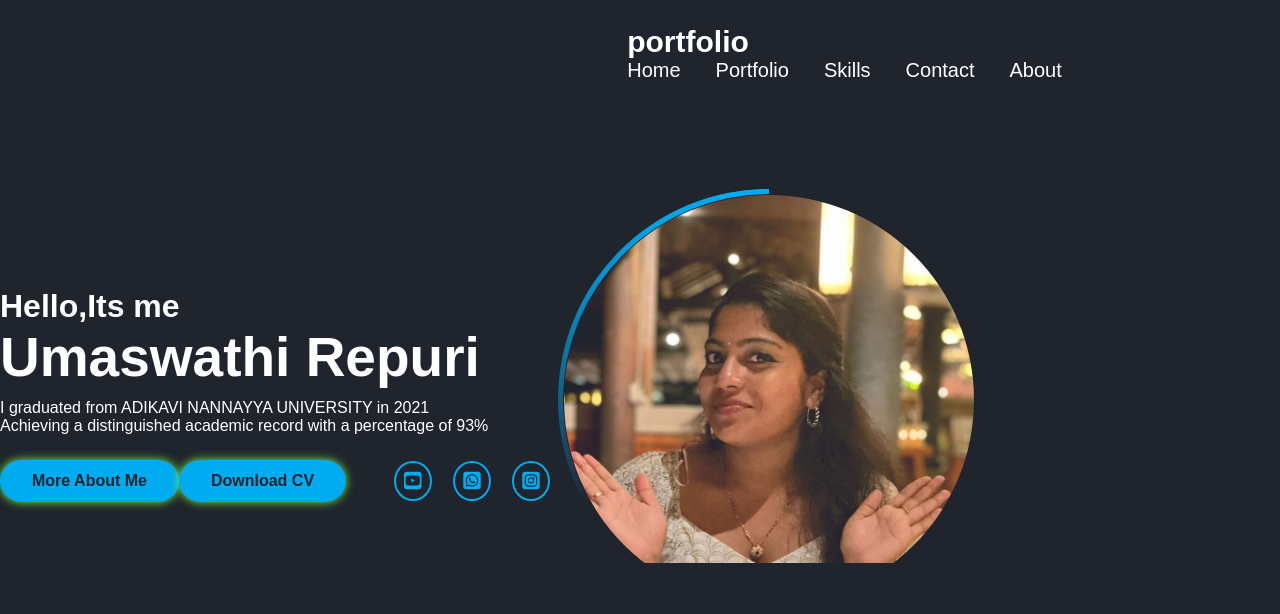
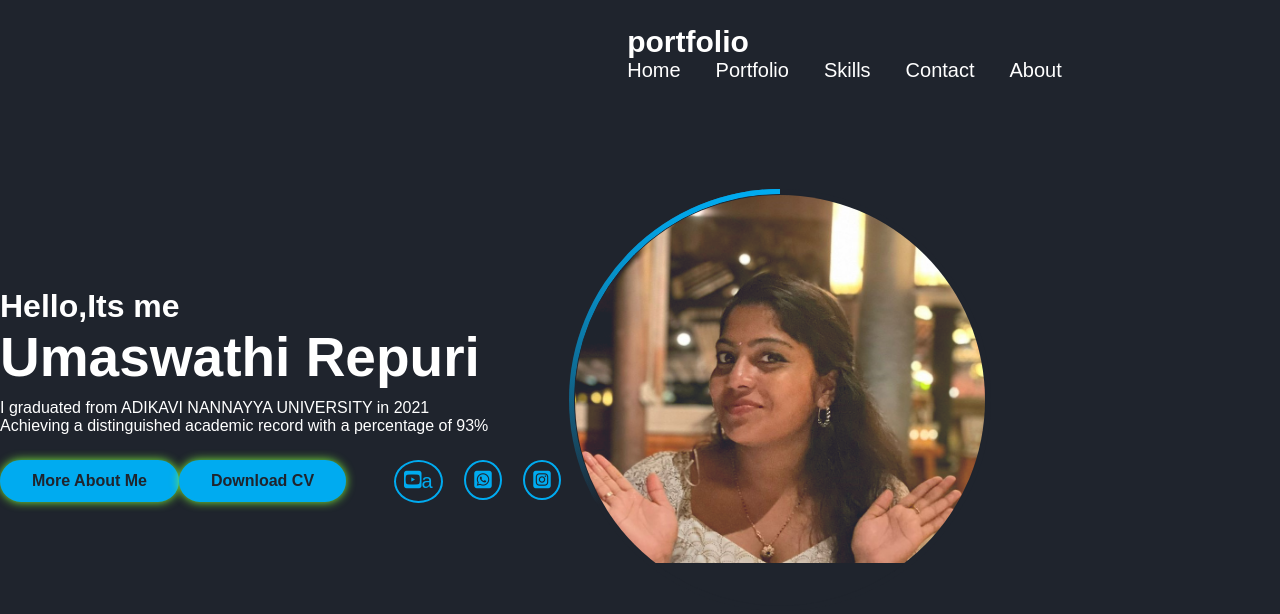
Before and after one commit to Umaswathi555/uma.com, a plain HTML site: page index.html in a window 1280 px wide. Drawn offline with Linux system fonts and the light colour scheme; files whose address does not match are found by name.

Commit message:
Add files via upload

```diff
--- a/index.html
+++ b/index.html
@@ -40,7 +40,7 @@
 				<a href="#" class="btn">More About Me</a>
 				<a href="https://drive.google.com/file/d/1sNBJu_c_By7wWpPHrJ3DWJmqAbdPdD0h/view?usp=drivesdk" class="btn">Download CV</a>
 				<div class="sci">
-					<a href="https://youtube.com/@ma_prayanam_5?si=c5Q6KHxQJk9aQTyR"><i class="fa-brands fa-square-youtube"></i></a>
+					<a href="https://youtube.com/@ma_prayanam_5?si=c5Q6KHxQJk9aQTyR"><i class="fa-brands fa-square-youtube"></i>a</a>
 
 
 			        <a href="https://api.whatsapp.com/send?phone="><i class="fa-brands fa-square-whatsapp"></i></a>
```
